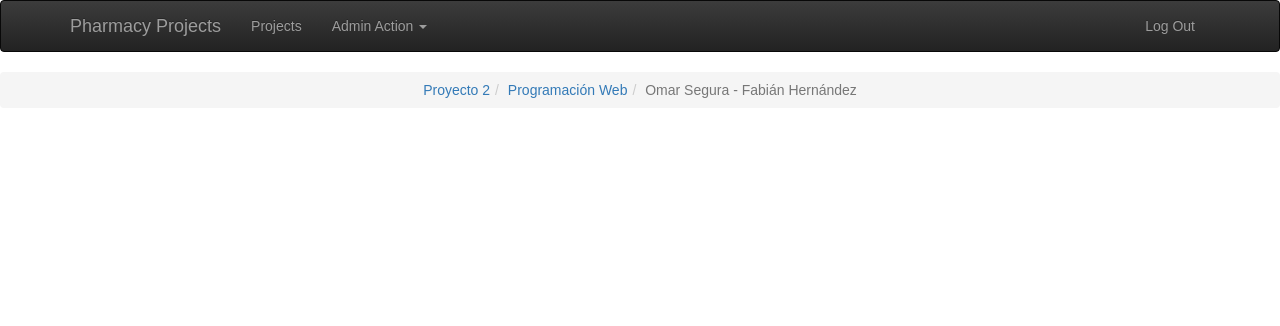
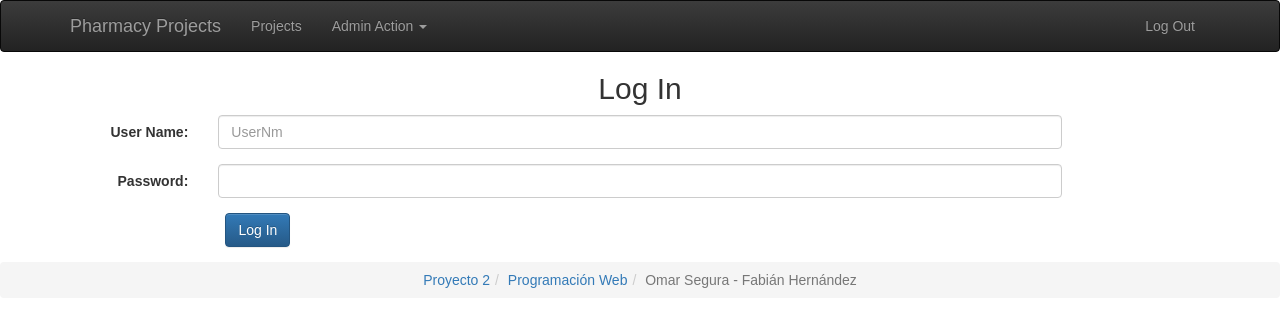
Before and after one commit to BarracosSolutions/pharmacy-projects-ui, a React (Create React App) app: page /login in a window 1280 px wide. Shown: the top 326 px of the page. Built offline with nearby package versions, Linux system fonts and the light colour scheme.

Commit message:
add login form and recieves responses

```diff
--- a/src/App.js
+++ b/src/App.js
@@ -7,6 +7,13 @@ import Footer from './components/Footer/Footer';
 import Content from './components/Content/Content';
 
 class App extends Component {
+  constructor(props){
+    super(props);
+    this.state = {
+      isUserAuthenticaded: false
+    };
+  }
+
   render() {
     return (
       <Router>
--- a/src/components/Content/Content.js
+++ b/src/components/Content/Content.js
@@ -1,25 +1,40 @@
 import React, { Component } from 'react';
-import { Switch, Route } from 'react-router-dom';
+import { Switch, Route} from 'react-router-dom';
 
 import Projects from '../Projects/Projects';
 import Project from '../Project/Project';
 import Patient from '../Patient/Patient';
 import Employee from '../Employee/Employee';
 import Drug from '../Drug/Drug';
+import LogIn from '../LogIn/LogIn';
 import UnAuthorized from '../UnAuthorized/UnAuthorized';
 
 class Content extends Component {
+
+  requireAuth(nextState, replace) {
+    if (!this.loggedIn()) {
+      replace({
+        pathname: '/login'
+      })
+    }
+  }
+
+  loggedIn() {
+    return true;
+  }
+
   render() {
     return (
       <div>
         <Switch>
-          <Route exact path='/' component={Projects}/>
-          <Route exact path='/project/:id' component={Project}/>
-          <Route exact path='/patient' component={Patient}/>
-          <Route exact path='/drug' component={Drug}/>
-          <Route exact path='/employee' component={Employee}/>
-          <Route exact path='/project' component={Project}/>
+          <Route path='/' component={Projects} exact/>
+          <Route path='/project/:id' component={Project} exact/>
+          <Route path='/patient' component={Patient} exact/>
+          <Route path='/drug' component={Drug} exact/>
+          <Route path='/employee' component={Employee} exact/>
+          <Route path='/project' component={Project} exact/>
           <Route exact path='/unauthorized' component={UnAuthorized}/>
+          <Route exact path='/login' component={LogIn}/>
         </Switch>
       </div>
     );
--- /dev/null
+++ b/src/components/LogIn/LogIn.js
@@ -0,0 +1,113 @@
+import React, { Component } from 'react';
+import { Form, FormGroup, Col, Button, ControlLabel, FormControl, Alert } from 'react-bootstrap';
+import { localhost } from '../../connections/connections';
+
+class LogIn extends Component {
+  constructor(props){
+    super(props);
+    this.state = {
+      user: {},
+      isUserAut: false,
+      errorMessage: '',
+      isPostSuccessful: false,
+      show: false
+    }
+
+    this.handleDismiss = this.handleDismiss.bind(this);
+    this.handleSubmit = this.handleSubmit.bind(this);
+    this.isUserAuthenticated = this.isUserAuthenticated.bind(this);
+  }
+
+  handleDismiss() {
+    this.setState({ show: false });
+  }
+
+  handleSubmit(event){
+    event.preventDefault();
+    const data = new FormData(event.target);
+    const APIurl = localhost + "DBHandler.php/Employee_Session/";
+
+    var employee = {};
+
+    data.forEach(function(value, key){
+      employee[key] = value;
+    });
+
+
+    var json = JSON.stringify(employee);
+    fetch(APIurl, {
+      method: 'POST',
+      body: json
+    }).then(response => response.json())
+      .then(post => this.isUserAuthenticated(post))
+      .then(isAuth => this.clearForm())
+      .catch(error => this.setState({isError: true,errorMessage: error.message, show:true}));
+  }
+
+  isUserAuthenticated(data){
+    if(data === false){
+        this.setState({isAuth: false, show:true, errorMessage: "Username or password are wrong"});
+        return false;
+    }
+    else{
+        this.setState({isAuth:true, user: data});
+        return true;
+    }
+  }
+
+  clearForm(){
+    document.getElementById("logInForm").reset();
+  }
+
+  render() {
+    var alertMessage = '';
+    if(!this.state.isUserAut){
+      alertMessage = (<Alert bsStyle="danger" onDismiss={this.handleDismiss}>
+                        <h4>Bad credentials</h4>
+                        <p>{this.state.errorMessage}</p>
+                      </Alert>);
+    }
+    else if(this.state.isPostSuccessful){
+      alertMessage = (
+        <Alert bsStyle="success" onDismiss={this.handleDismiss}>
+          <h4>The drug was successfully saved</h4>
+        </Alert>
+      );
+    }
+
+    if(!this.state.show){
+      alertMessage = '';
+    }
+    return (
+      <div>
+        {alertMessage}
+        <h2>Log In</h2>
+        <Form id="logInForm" onSubmit={this.handleSubmit} horizontal>
+            <FormGroup>
+                <Col componentClass={ControlLabel} sm={2}>
+                User Name:
+                </Col>
+                <Col sm={8}>
+                <FormControl id="UserNm" name="UserNm" type="text" placeholder="UserNm" />
+                </Col>
+            </FormGroup>
+            <FormGroup>
+                <Col componentClass={ControlLabel} sm={2}>
+                Password:
+                </Col>
+                <Col sm={8}>
+                <FormControl id="Password" name="Password" type="password" />
+                </Col>
+            </FormGroup>
+            <FormGroup>
+                <Col smOffset={1} sm={3}>
+                <Button bsStyle="primary" type="submit">Log In</Button>
+                </Col>
+            </FormGroup>
+        </Form>
+      </div>
+    );
+  }
+}
+
+export default LogIn;
```
